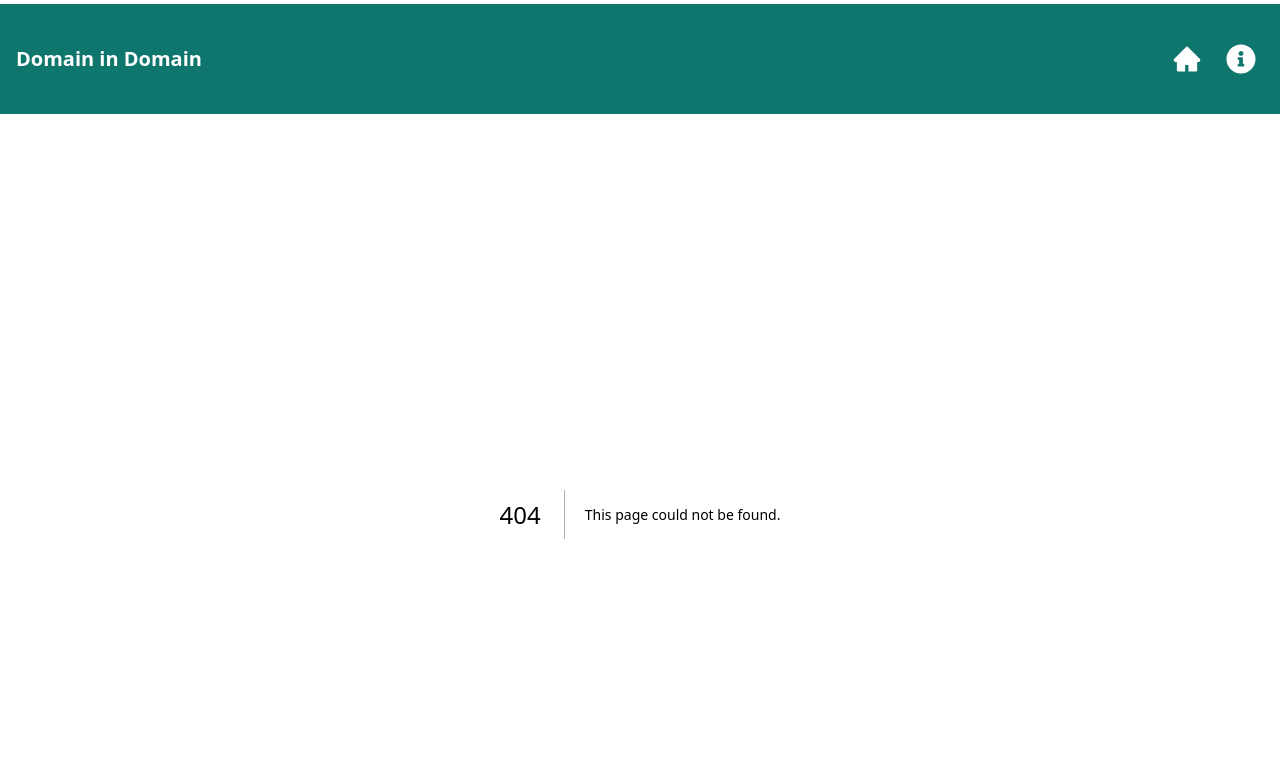
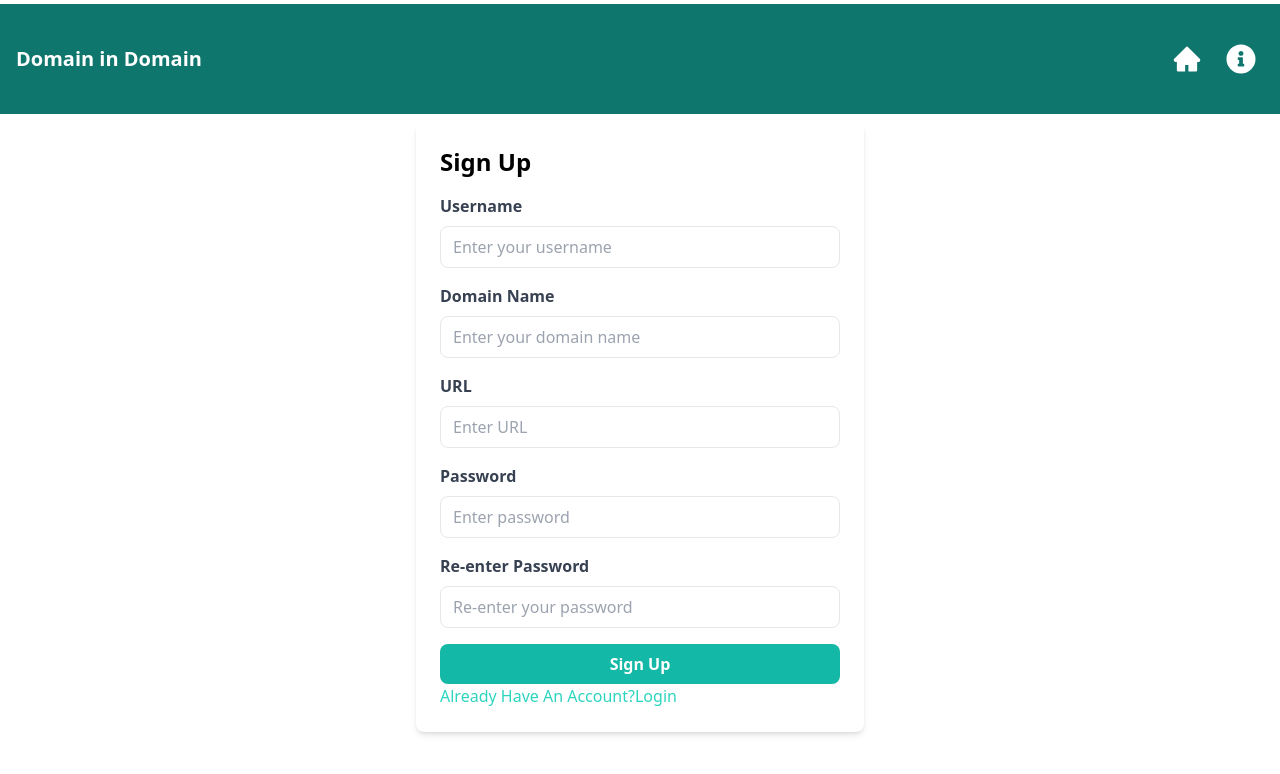
Before and after one commit to Neha-Waddi/domain_proj_nextjs, a Next.js app: page /signup in a window 1280 px wide. Before the commit this address had no page. Shown: the top 774 px of the page. Built offline with nearby package versions, Linux system fonts and the light colour scheme.

Commit message:
designed login and signup pages

```diff
--- /dev/null
+++ b/app/login/page.js
@@ -0,0 +1,26 @@
+import Link from 'next/link';
+import React from 'react';
+
+const SignUp = () => {
+  return (
+    <div className="max-w-md mx-auto p-6 bg-white rounded-lg shadow-md mt-10">
+      <h2 className="text-2xl font-bold mb-4">Login</h2>
+      <form className="space-y-4">
+        <div>
+          <label className="block text-gray-700 font-bold mb-2">Username</label>
+          <input type="text" className="w-full px-3 py-2 border rounded-lg" placeholder="Enter your username" />
+        </div>
+
+        <div>
+          <label className="block text-gray-700 font-bold mb-2">Password</label>
+          <input type="password" className="w-full px-3 py-2 border rounded-lg" placeholder="Enter password" />
+        </div>
+
+        <button type="submit" className="w-full bg-blue-500 text-white font-bold py-2 rounded-lg hover:bg-blue-600">Login</button>
+        <Link href="/signup" className="text-teal-400 hover:underline">Don't have an account? Register Now</Link>
+      </form>
+    </div>
+  );
+};
+
+export default SignUp;
--- a/app/page.js
+++ b/app/page.js
@@ -1,4 +1,5 @@
 import Image from "next/image";
+import Link from "next/link";
 import { FaSearch } from 'react-icons/fa';
 
 
@@ -23,8 +24,8 @@ export default function Home() {
 
       <div className="flex justify-center gap-10 ">
 
-        <button className="bg-teal-400 rounded-sm p-2 font-bold ">Login</button>
-        <button className="bg-teal-400 rounded-sm p-2 font-bold ">SignUp</button>
+        <Link href="/login"><button className="bg-teal-400 rounded-sm p-2 font-bold ">Login</button></Link>
+        <Link href="/signup"><button className="bg-teal-400 rounded-sm p-2 font-bold ">SignUp</button></Link>
 
 
       </div>
--- /dev/null
+++ b/app/signup/page.js
@@ -0,0 +1,37 @@
+import React from 'react';
+import Link from 'next/link';
+
+const SignUp = () => {
+  return (
+    <div className="max-w-md mx-auto p-6 bg-white rounded-lg shadow-md mt-2">
+      <h2 className="text-2xl font-bold mb-4">Sign Up</h2>
+      <form className="space-y-4">
+        <div>
+          <label className="block text-gray-700 font-bold mb-2">Username</label>
+          <input type="text" className="w-full px-3 py-2 border rounded-lg" placeholder="Enter your username" />
+        </div>
+        <div>
+          <label className="block text-gray-700 font-bold mb-2">Domain Name</label>
+          <input type="text" className="w-full px-3 py-2 border rounded-lg" placeholder="Enter your domain name" />
+        </div>
+        <div>
+          <label className="block text-gray-700 font-bold mb-2">URL</label>
+          <input type="url" className="w-full px-3 py-2 border rounded-lg" placeholder="Enter URL" />
+        </div>
+        <div>
+          <label className="block text-gray-700 font-bold mb-2">Password</label>
+          <input type="password" className="w-full px-3 py-2 border rounded-lg" placeholder="Enter password" />
+        </div>
+        <div>
+          <label className="block text-gray-700 font-bold mb-2">Re-enter Password</label>
+          <input type="password" className="w-full px-3 py-2 border rounded-lg" placeholder="Re-enter your password" />
+        </div>
+        <button type="submit" className="w-full bg-teal-500 text-white font-bold py-2 rounded-lg hover:bg-teal-600">Sign Up</button>
+        <Link href='/login' className='text-teal-400 hover:underline'>Already Have An Account?Login</Link>
+
+      </form>
+    </div>
+  );
+};
+
+export default SignUp;
```
